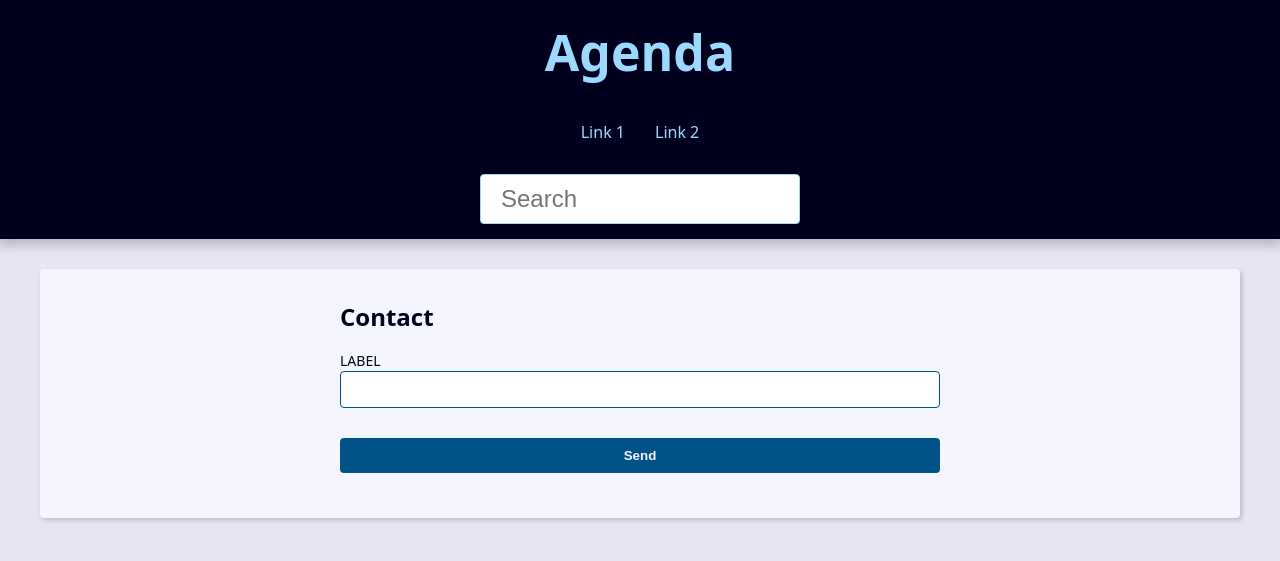
After one commit to danielrockemback/django-agenda, a Django app: page /contact/create/ in a window 1280 px wide. The commit adds this page. Shown: the top 561 px of the page. Run offline with Django 4.2, Linux system fonts and the light colour scheme.

Commit message:
template create

```diff
--- /dev/null
+++ b/contact/templates/create.html
@@ -0,0 +1,26 @@
+{% extends 'static/base/base.html' %}
+
+{% block content %}
+ <div class="form-wrapper">
+    <h2>Contact</h2>
+    <form
+      action="{% url 'create' %}"
+      method="POST"
+      enctype="multipart/form-data"
+    >{% csrf_token %}
+      <div class="form-content">
+        <div class="form-group">
+          <label for="id_first_name">LABEL</label>
+          <input type="text" name="first_name" maxlength="255" id="id_first_name">
+        </div>
+      </div>
+
+      <div class="form-content">
+        <div class="form-group">
+          <button class="btn" type="submit">Send</button>
+        </div>
+      </div>
+
+    </form>
+  </div>
+{% endblock content %}
--- a/contact/urls.py
+++ b/contact/urls.py
@@ -2,7 +2,8 @@ from django.urls import path
 from contact import views
 
 urlpatterns = [
-    path('<int:contact_id>/', views.contact, name='contact'),
     path('search/', views.search, name='search'),
     path('', views.index, name='index'),
+    path('contact/<int:contact_id>/detail', views.contact, name='contact'),
+    path('contact/create/', views.create, name='create'),
 ]
--- a/contact/views.py
+++ b/contact/views.py
@@ -44,3 +44,10 @@ def contact(request, contact_id):
     context = {'contact': single_contact, 'site_title': site_title}
 
     return render(request, 'contact.html', context)
+
+
+def create(request):
+    if request.method == 'POST':
+        ...
+    context = {}
+    return render(request, 'create.html', context)
```
Also changed, not shown: contact/templates/contact.html (+0 -8 lines).
